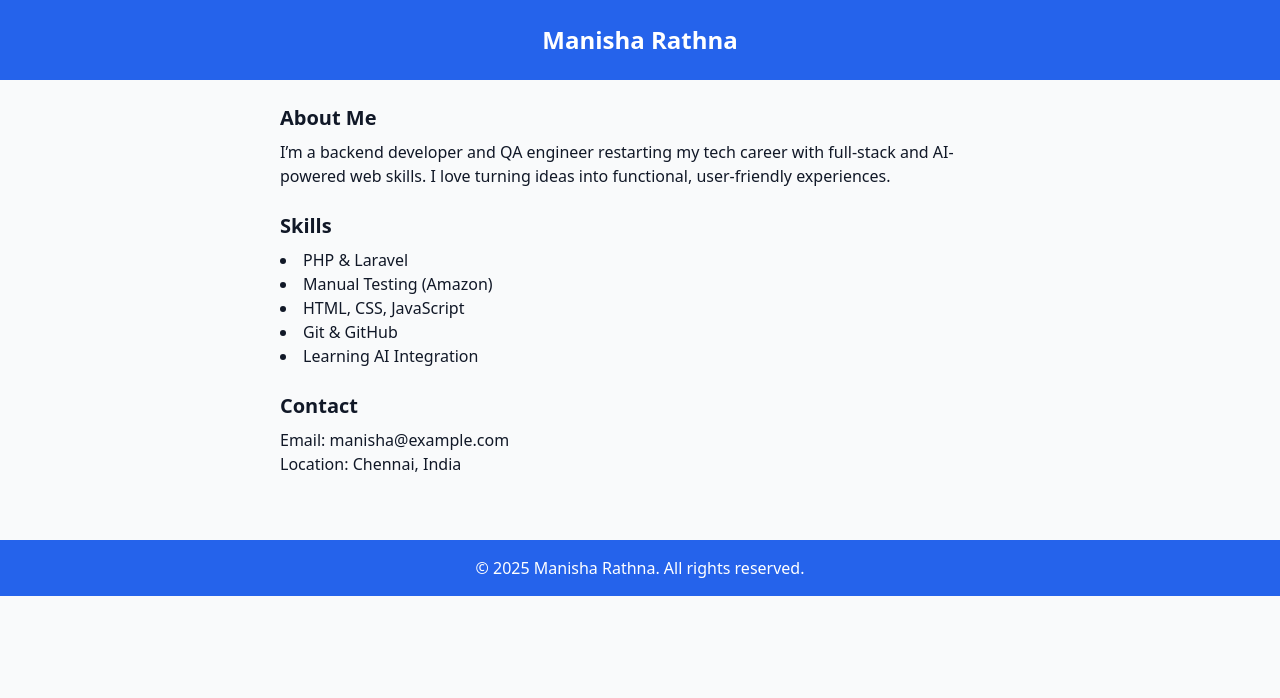
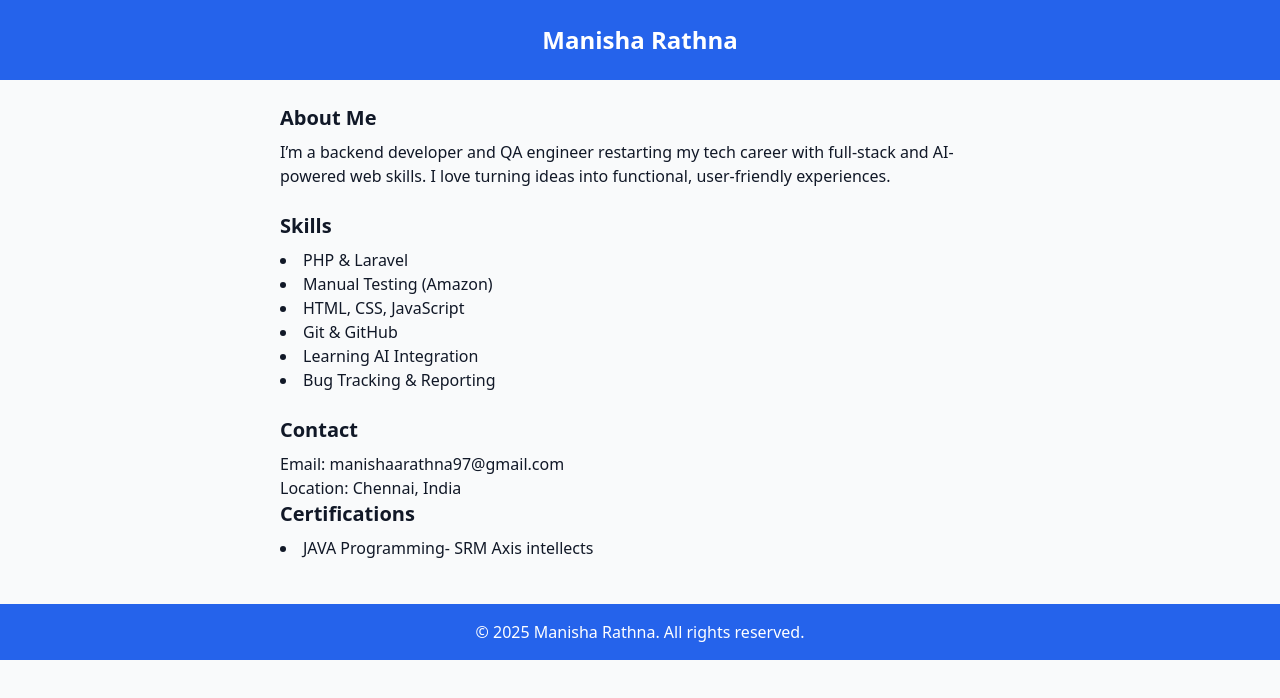
Before and after one commit to Manishaarathna97/portfolio, a plain HTML site: page index.html in a window 1280 px wide. Drawn offline with nearby package versions, Linux system fonts and the light colour scheme.

Commit message:
Personal Info Page.html

```diff
--- a/index.html
+++ b/index.html
@@ -31,18 +31,25 @@
         <li>HTML, CSS, JavaScript</li>
         <li>Git & GitHub</li>
         <li>Learning AI Integration</li>
+        <li>Bug Tracking & Reporting</li>
       </ul>
     </section>
 
     <!-- Contact -->
     <section>
       <h2 class="text-xl font-semibold mb-2">Contact</h2>
-      <p>Email: manisha@example.com</p>
+      <p>Email: manishaarathna97@gmail.com</p>
       <p>Location: Chennai, India</p>
+    </section>
+
+     <!-- Certifications -->
+    <section>
+      <h2 class="text-xl font-semibold mb-2">Certifications</h2>
+      <li>JAVA Programming- SRM Axis intellects</li>
     </section>
   </main>
 
-  <footer class="bg-blue-600 text-white text-center p-4 mt-10">
+  <footer class="bg-blue-600 text-white text-center p-4 mt-5">
     © 2025 Manisha Rathna. All rights reserved.
   </footer>
 
```
